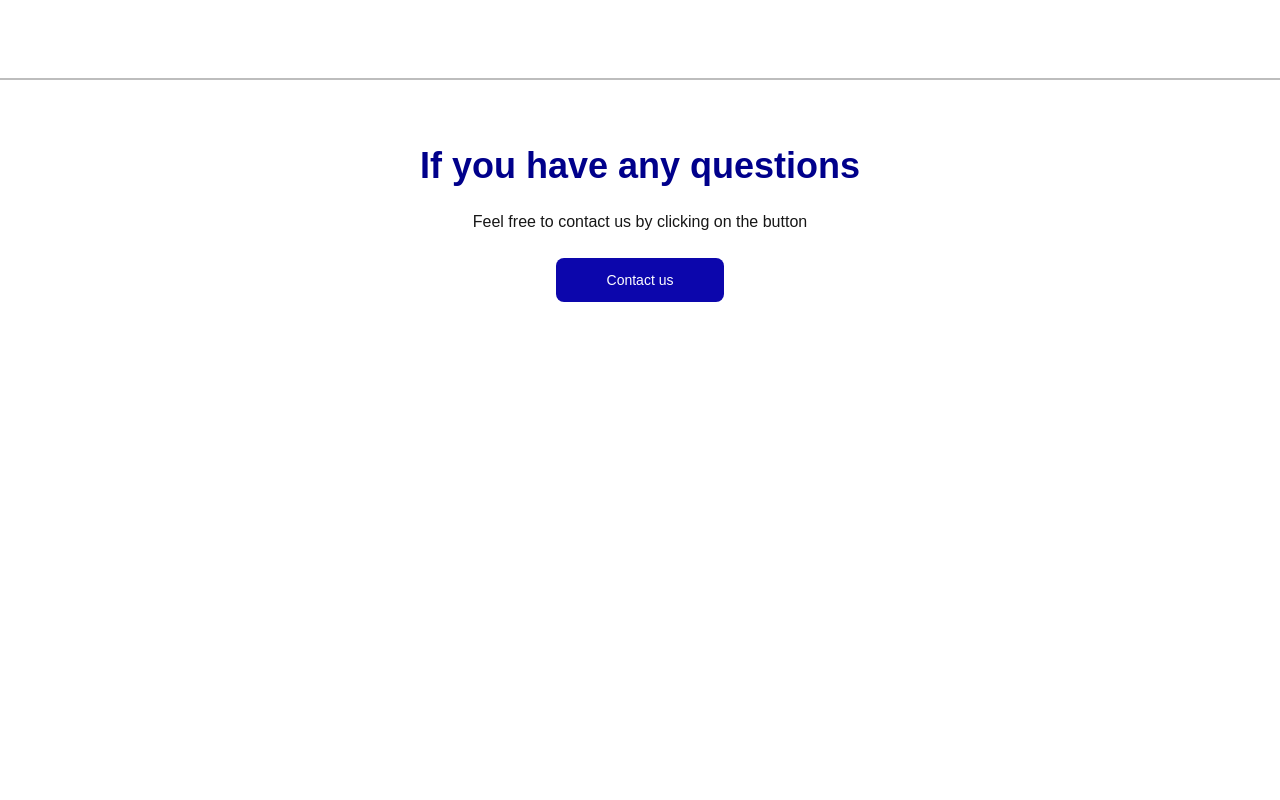
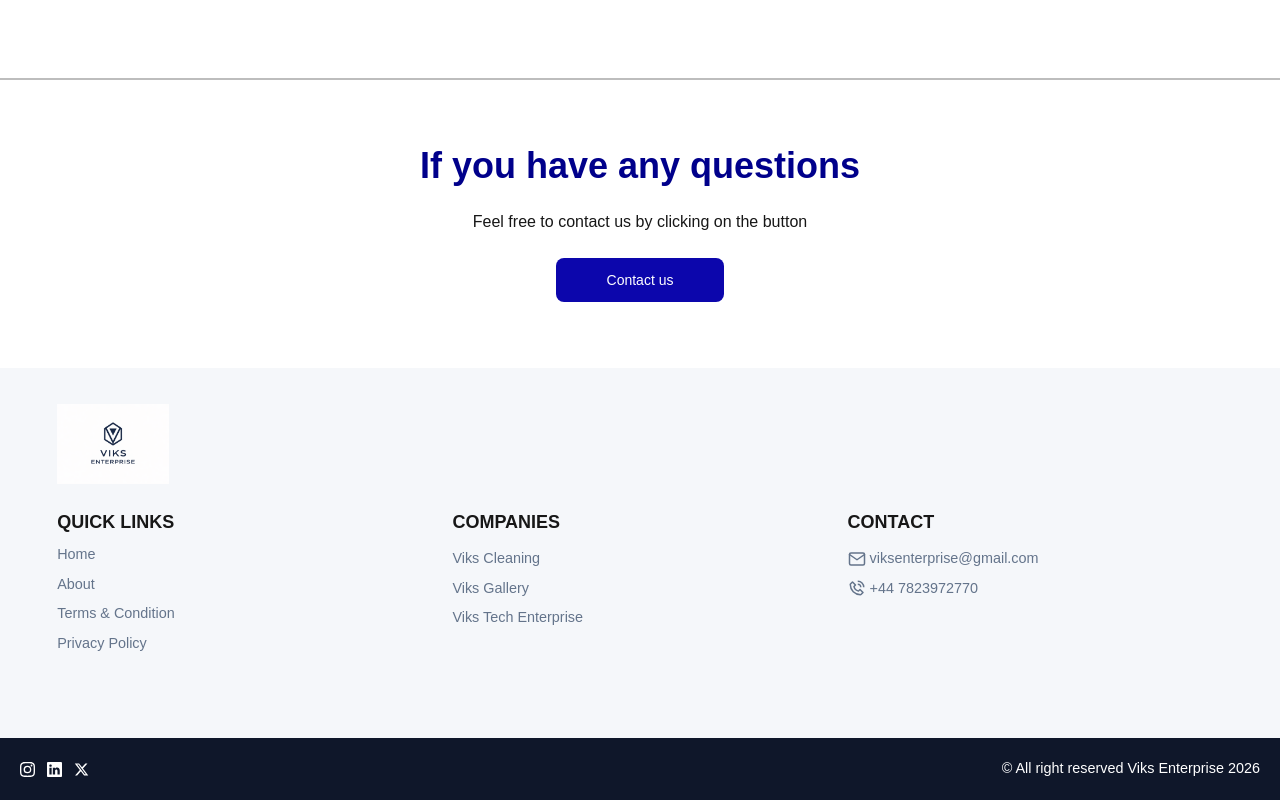
Before and after one commit to ViksEnterprise/Viks-Enterprise-FE, a Next.js app: page /about in a window 1280 px wide. Shown: the part 742-1542 px from the top of the page. Before the commit the page ends 1110 px from the top, so only its background shows below. Built offline with nearby package versions, Linux system fonts and the light colour scheme.

Commit message:
updates: work on some pages

```diff
--- a/app/about/page.tsx
+++ b/app/about/page.tsx
@@ -4,7 +4,7 @@ import Image from "next/image";
 // import { VALUE } from "../component/ts/values";
 import { useEffect, useState } from "react";
 import { motion } from "motion/react";
-// import Footer from "../component/Footer";
+import Footer from "../component/Footer";
 
 export default function About() {
   const [mobile, setMobile] = useState(
@@ -197,7 +197,7 @@ export default function About() {
           </div>
         </div>
       </div>
-      {/* <Footer /> */}
+      <Footer />
     </div>
   );
 }
--- a/app/component/Footer.tsx
+++ b/app/component/Footer.tsx
@@ -14,118 +14,77 @@ export default function Footer() {
     setDate(date);
   }, []);
   return (
-    <footer className="w-full h-fit">
-      <div className="w-full bg-[#0D05D2] px-5 py-3 flex items-center justify-between text-white flex-col h-full">
-        <div className="w-full flex items-center justify-center px-1 mb-5 pb-5">
-          <div className="md:w-[94%] w-full flex md:flex-row flex-col justify-between items-start md:gap-6 gap-7 py-6 flex-wrap">
+    <footer className="w-full h-fit bg-[#F5F7FA]">
+      <div className="w-full flex items-center justify-between flex-col h-full">
+        <div className="w-full px-5 py-3 flex items-center justify-center px-1 mb-5 pb-5">
+          <div className="md:w-[94%] w-full flex flex-col justify-between items-start md:gap-6 gap-7 py-6 flex-wrap">
             <div className="xl:w-88 lg:w-[40%] md:w-[50%] w-full flex flex-col gap-2">
               <Image
-                src="/img/logo-bg.jpg"
-                className="w-14 h-15"
-                alt=""
+                src="/img/logo.png"
+                className="w-28 h-20"
+                alt="logo"
                 height={100}
                 width={100}
               />
-              <h2 className="font-[500] text-2xl font-semibold uppercase">
-                Viks cleaning service
-              </h2>
-              <span className="font-[200] text-[0.95em]">
-                A leading provider of professional cleaning services.
-              </span>
             </div>
-            <div className="lg:w-[11%] md:w-[40%] flex flex-col gap-2">
-              <h2 className="text-xl font-bold">Navigation</h2>
+            <div className="grid md:grid-cols-3 grid-cols-2 gap-5 w-full">
+              <div className="w-full flex flex-col gap-2">
+                <h2 className="text-lg uppercase font-bold">Quick Links</h2>
                 <ul className="flex flex-col gap-2">
-                <li className="font-[200] text-[0.90em]">
+                  <li className="font-[200] text-[0.90em] text-[#64748B]">
                     <a href="/">Home</a>
                   </li>
-                <li className="font-[200] text-[0.90em]">
+                  <li className="font-[200] text-[0.90em] text-[#64748B]">
                     <a href="/about">About</a>
                   </li>
-                <li className="font-[200] text-[0.90em]">
-                  <a href="/services">Services</a>
+                  <li className="font-[200] text-[0.90em] text-[#64748B]">
+                    <a href="/terms">Terms & Condition</a>
                   </li>
-                <li className="font-[200] text-[0.90em]">
-                  <a href="/#terms-and-condition">Terms & Condition</a>
-                </li>
-                <li className="font-[200] text-[0.90em]">
-                  <a href="/#terms-and-condition">Privacy Policy</a>
-                </li>
-                <li className="font-[200] text-[0.90em]">
-                  <a href="/contact">Contact</a>
+                  <li className="font-[200] text-[0.90em] text-[#64748B]">
+                    <a href="/policy">Privacy Policy</a>
                   </li>
                 </ul>
               </div>
-            <div className="lg:w-[15%] md:w-[40%] flex flex-col gap-3">
-              <span className="text-xl font-bold">Services we offer</span>
-              <div className="flex w-full flex-col gap-2">
-                <span className="font-[200] text-[0.90em] flex items-start gap-1">
-                  <div className="h-3 w-3 bg-white rounded-full text-blue-800 mt-1 flex items-center justify-center font-bold">
-                    <FaCheck size={10} />
+              <div className="w-full flex flex-col gap-3">
+                <span className="text-lg uppercase font-bold">Companies</span>
+                <ul className="flex flex-col gap-2">
+                  <li className="font-[200] text-[0.90em] text-[#64748B] capitalize">
+                    <a href="https://vikscleaning.co.uk/">Viks cleaning</a>
+                  </li>
+                  <li className="font-[200] text-[0.90em] text-[#64748B] capitalize">
+                    <a href="https://viksgallery.com/">Viks gallery</a>
+                  </li>
+                  <li className="font-[200] text-[0.90em] text-[#64748B] capitalize">
+                    <a href="#">Viks tech enterprise</a>
+                  </li>
+                </ul>
               </div>
-                  Residential cleaning
-                </span>
-                <span className="font-[200] text-[0.90em] flex items-start gap-1">
-                  <div className="h-3 w-3 bg-white rounded-full text-blue-800 mt-1 flex items-center justify-center font-bold">
-                    <FaCheck size={10} />
-                  </div>
-                  Commercial cleaning
-                </span>
-                <span className="font-[200] text-[0.90em] flex items-start gap-1">
-                  <div className="h-3 w-3 bg-white rounded-full text-blue-800 mt-1 flex items-center justify-center font-bold">
-                    <FaCheck size={10} />
-                  </div>
-                  End of tenancy cleaning
-                </span>
-                <span className="font-[200] text-[0.90em] flex items-start gap-1">
-                  <div className="h-3 w-3 bg-white rounded-full text-blue-800 mt-1 flex items-center justify-center font-bold">
-                    <FaCheck size={10} />
-                  </div>
-                  Move-in / Move-out cleaning
-                </span>
-                <span className="font-[200] text-[0.90em] flex items-start gap-1">
-                  <div className="h-3 w-3 bg-white rounded-full text-blue-800 mt-1 flex items-center justify-center font-bold">
-                    <FaCheck size={10} />
-                  </div>
-                  Eco-friendly cleaning
-                </span>
-                <span className="font-[200] text-[0.90em] flex items-start gap-1">
-                  <div className="h-3 w-3 bg-white rounded-full text-blue-800 mt-1 flex items-center justify-center font-bold">
-                    <FaCheck size={10} />
-                  </div>
-                  One-off and deep cleaning
-                </span>
-              </div>
-            </div>
-            <div className="lg:w-[15%] md:w-[40%] flex flex-col gap-3">
-              <span className="text-xl font-bold capitalize">Contact us</span>
+              <div className="w-full flex flex-col gap-3">
+                <span className="text-lg uppercase font-bold">Contact</span>
                 <div className="flex w-full flex-col gap-2">
                   <a
+                    href="mailto:vikscleaning@gmail.com"
+                    className="flex items-center font-[200] text-[0.90em] text-[#64748B] gap-1"
+                  >
+                    <FiMail size={18} />
+                    viksenterprise@gmail.com
+                  </a>
+                  <a
                     href="tel:+447823972770"
-                  className="font-[200] text-[0.90em] flex items-center gap-1"
+                    className="font-[200] text-[0.90em] text-[#64748B] flex items-center gap-1"
                   >
                     <BiPhoneCall size={18} />
                     +44 7823972770
-                </a>
-                <a
-                  href="mailto:vikscleaning@gmail.com"
-                  className="flex items-center font-[200] text-[0.90em] gap-1"
-                >
-                  <FiMail size={18} />
-                  vikscleaning@gmail.com
                   </a>
                 </div>
               </div>
             </div>
           </div>
-        <div className="w-full text-center p-3 md:h-11 h-full pt-4 flex md:flex-row flex-col md:items-center items-end justify-between mt-5 gap-4">
+        </div>
+        <div className="w-full text-center bg-[#0F172A] p-5 h-full flex md:flex-row flex-col md:items-center items-end justify-between mt-5 gap-4">
           <div className="flex md:gap-5 gap-2 md:flex-row flex-col md:items-center items-end">
-            <span className="text-base font-medium">Follow us:</span>
             <div className="flex items-center gap-3 w-[fit]">
-              <a
-                href="https://www.instagram.com/"
-                className="text-white"
-              >
+              <a href="https://www.instagram.com/" className="text-white">
                 <BsInstagram size={15} />
               </a>
               <a
@@ -134,16 +93,13 @@ export default function Footer() {
               >
                 <BsLinkedin size={15} />
               </a>
-              <a
-                href="https://x.com"
-                className="text-white"
-              >
+              <a href="https://x.com" className="text-white">
                 <FaXTwitter size={15} />
               </a>
             </div>
           </div>
-          <span className="font-[200] text-[0.90em] md:w-fit w-full flex items-start gap-1">
-            &copy; {date} Viks Cleaning Service
+          <span className="font-[200] text-[0.90em] text-white md:w-fit w-full flex items-start gap-1">
+            &copy; All right reserved Viks Enterprise {date}
           </span>
         </div>
       </div>
--- /dev/null
+++ b/app/landing/page.tsx
@@ -0,0 +1,9 @@
+import Footer from "../component/Footer";
+
+export default function Landing() {
+  return (
+    <>
+      <Footer />
+    </>
+  );
+}
--- a/app/page.tsx
+++ b/app/page.tsx
@@ -1,5 +1,9 @@
+import Landing from "./landing/page";
+
 export default function Home() {
   return (
-    <></>
+    <>
+      <Landing />
+    </>
   );
 }
--- a/app/policy/page.tsx
+++ b/app/policy/page.tsx
@@ -1,5 +1,5 @@
 "use client";
-// import Footer from "@/app/component/Footer";
+import Footer from "@/app/component/Footer";
 
 export default function Policy() {
   return (
@@ -128,7 +128,7 @@ export default function Policy() {
           </div>
         </div>
       </div>
-      {/* <Footer /> */}
+      <Footer />
     </>
   );
 }
--- a/app/terms/page.tsx
+++ b/app/terms/page.tsx
@@ -1,5 +1,5 @@
 "use client";
-// import Footer from "@/app/component/Footer";
+import Footer from "@/app/component/Footer";
 
 export default function Terms() {
   return (
@@ -63,7 +63,7 @@ export default function Terms() {
           </div>
         </div>
       </div>
-      {/* <Footer /> */}
+      <Footer />
     </>
   );
 }
```
Lines whose indentation alone changed are shown as unchanged.
